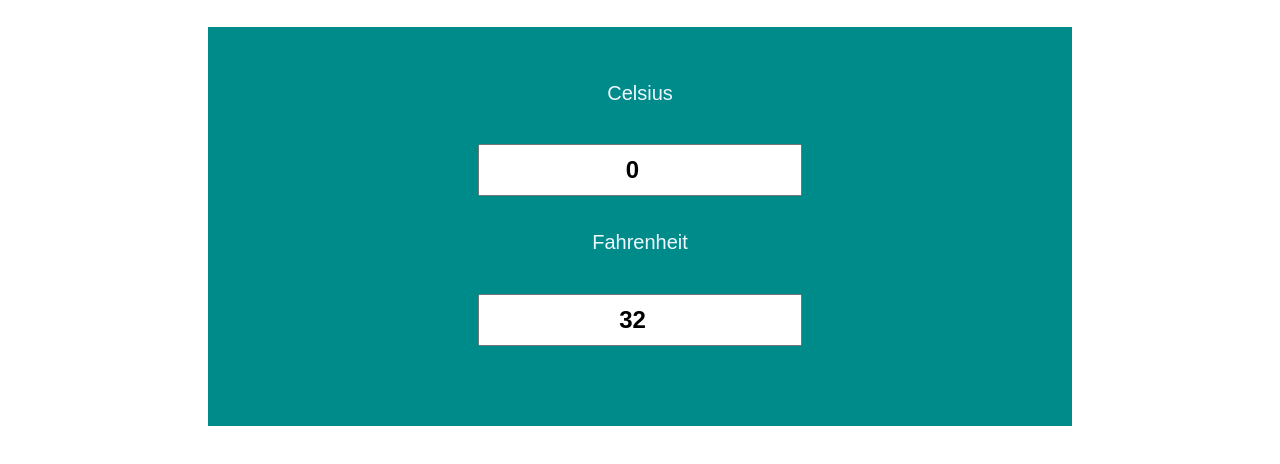
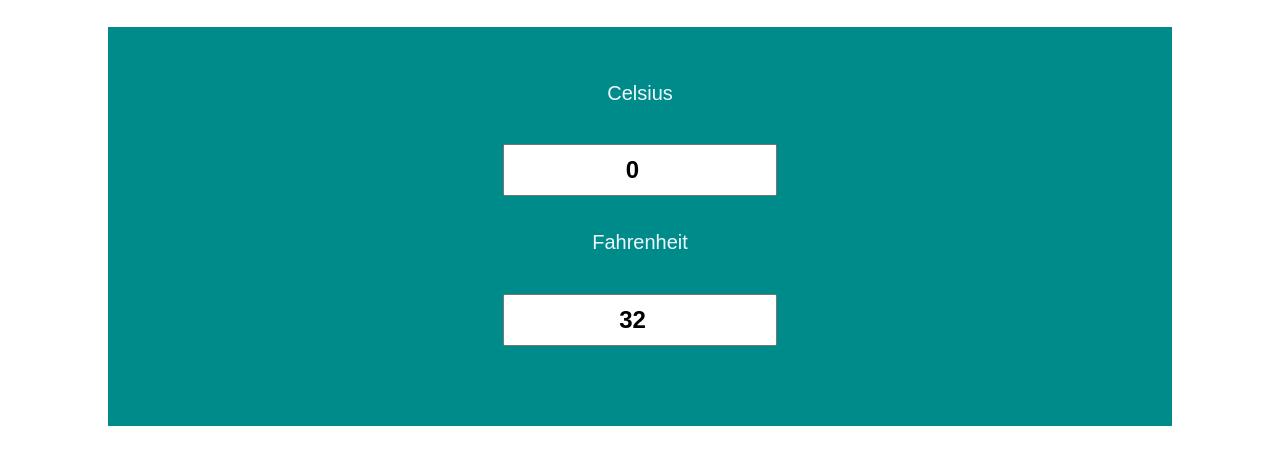
Before and after one commit to rahulv551/Temp_converter.github.io, a plain HTML site: page index.html in a window 1280 px wide. Shown: the part 134-598 px from the top of the page. Drawn offline with Linux system fonts and the light colour scheme.

Commit message:
update style.css

```diff
--- a/style.css
+++ b/style.css
@@ -1,13 +1,15 @@
-body{
+body {
     padding: 50px;
     font-size: 16px;
     line-height: 1.6;
     font-family: Arial, sans-serif;
   }
-h1{
+
+  h1 {
     text-align: center;
   }
-#container{
+
+  #container {
     text-align: center;
     background-color: darkcyan;
     padding: 50px;
@@ -16,12 +18,14 @@ h1{
     flex-direction: column;
     align-items: center;
   }
-.input-div{
+
+  .input-div {
     display: flex;
     flex-direction: column;
     margin-bottom: 20px;
   }
-.inp{
+
+  .inp {
     padding: 10px;
     margin: 10px;
     font-size: 24px;
@@ -29,7 +33,8 @@ h1{
     width: 100%;
     text-align: center;
   }
-label{
+
+  label {
     font-size: 20px;
     color: aliceblue;
   }
@@ -44,12 +49,13 @@ label{
     }
   }
 
-@media (min-width: 1024px) {
-    /* Styles for larger screens */
-    body {
-        padding: 50px 200px;
+  @media (max-width: 767px) {
+    /* Styles for mobile screens */
+    #container {
+      display: grid;
+      gap: 20px;
     }
-    .inp {
-        width: 300px;
+    .input-div {
+      margin-bottom: 0;
     }
   }
```
Lines whose indentation alone changed are shown as unchanged.
